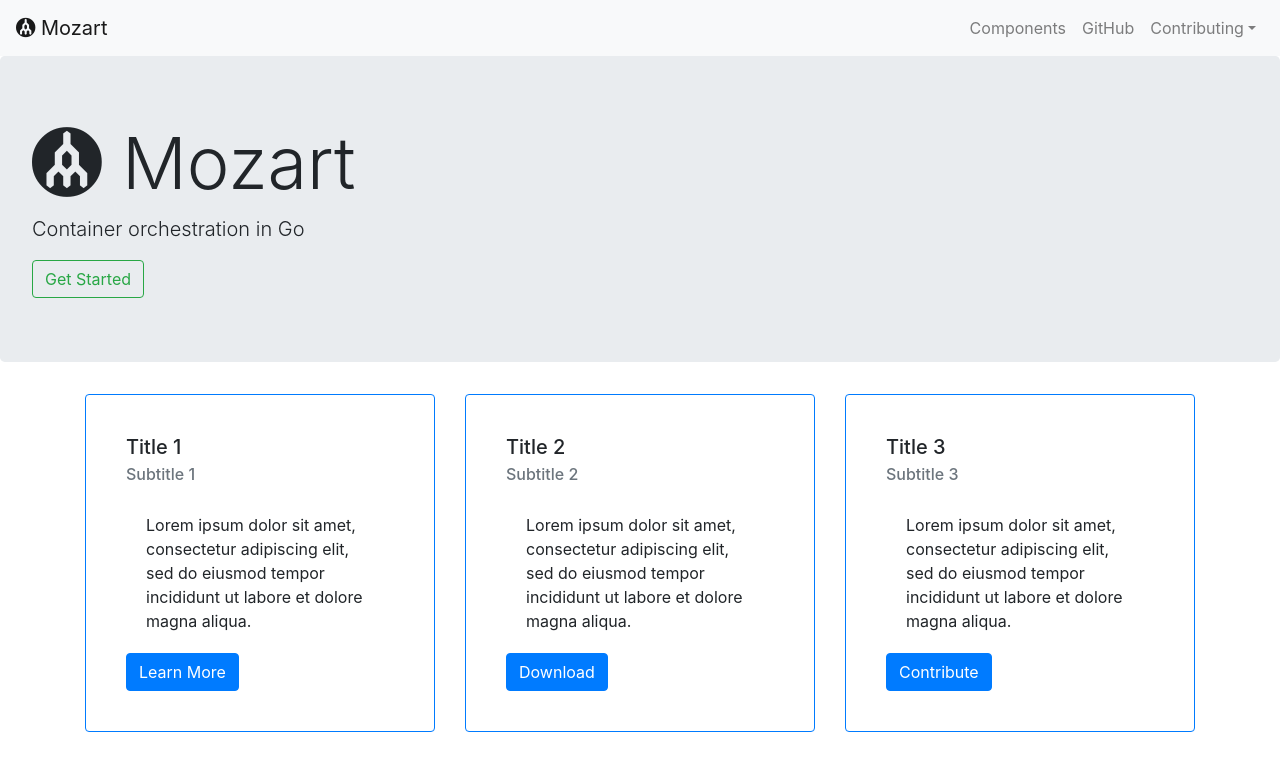
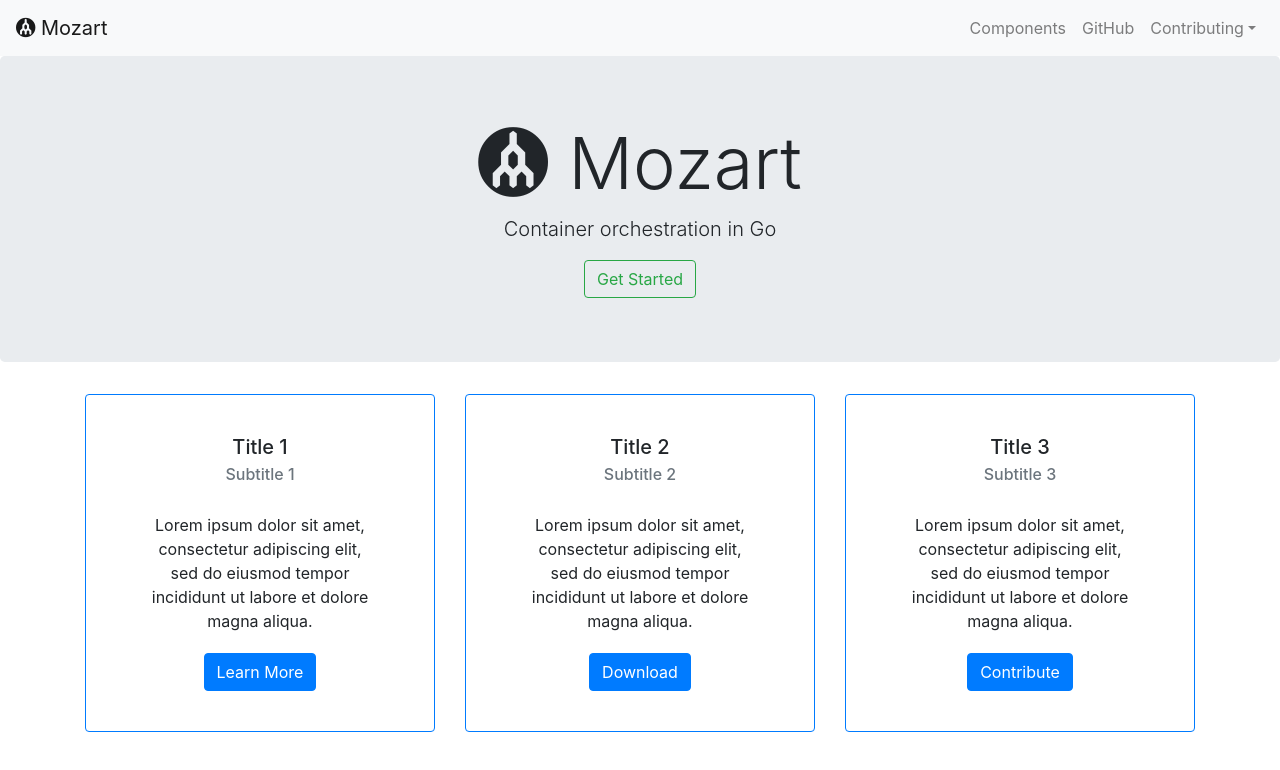
Before and after one commit to ahtee/mozart-web, a React (Create React App) app: page / in a window 1280 px wide. Shown: the top 770 px of the page. Built offline with nearby package versions, Linux system fonts and the light colour scheme; grey boxes are pictures that could not be loaded.

Commit message:
lots of refactoring done! :tada:

```diff
--- a/package.json
+++ b/package.json
@@ -7,7 +7,7 @@
     "react": "^16.8.2",
     "react-bootstrap": "^0.32.4",
     "react-dom": "^16.8.2",
-    "react-router": "^4.3.1",
+    "react-router-dom": "^4.3.1",
     "react-scripts": "1.1.4",
     "reactstrap": "^6.5.0"
   },
--- a/src/App.js
+++ b/src/App.js
@@ -1,5 +1,5 @@
 import React, { Component } from 'react';
-import { Router, Route, Switch } from 'react-router';
+import { Switch, Route } from "react-router-dom";
 import './App.css';
 import Navigation from './components/Navigation';
 import Home from './layouts/Home';
@@ -9,8 +9,11 @@
   render() {
     return (
       <div>
-        <Navigation />
-        <Home />
+      <Navigation />
+      <Switch>
+        <Route exact path="/" component={Home} />
+        <Route path="/components" />
+      </Switch>
       </div>
     );
   }
--- a/src/components/Navigation.js
+++ b/src/components/Navigation.js
@@ -1,4 +1,5 @@
 import React, { Component } from 'react';
+import { Link } from "react-router-dom";
 import {  Collapse,
           Navbar,
           NavbarToggler,
@@ -31,12 +32,12 @@
     return (
       <div className="Nav">
         <Navbar color="light" light expand="md">
-          <NavbarBrand href="/"><i className="fab fa-megaport"></i> Mozart</NavbarBrand>
+          <NavbarBrand tag={Link} to="/"><i className="fab fa-megaport"></i> Mozart</NavbarBrand>
           <NavbarToggler onClick={this.toggle} />
           <Collapse isOpen={this.state.isOpen} navbar>
             <Nav className="ml-auto" navbar>
               <NavItem>
-                <NavLink href="/components/">Components</NavLink>
+                <NavLink tag={Link} to="/components">Components</NavLink>
               </NavItem>
               <NavItem>
                 <NavLink href="https://github.com/zbblanton/mozart">GitHub</NavLink>
--- a/src/index.css
+++ b/src/index.css
@@ -20,9 +20,33 @@
   margin-top: 2em!important;
   text-align: center;
   color: white;
-  background-color: #bbb;
+  background-color: #222;
 }
 
 footer  p {
   margin-top: 0.8em!important;
 }
+
+.Home {
+  text-align: center;
+}
+
+.App-header {
+  background-color: #222;
+  height: 150px;
+  padding: 20px;
+  color: white;
+}
+
+.App-title {
+  font-size: 1.5em;
+}
+
+.App-intro {
+  font-size: large;
+}
+
+@keyframes App-logo-spin {
+  from { transform: rotate(0deg); }
+  to { transform: rotate(360deg); }
+}
--- a/src/index.js
+++ b/src/index.js
@@ -1,9 +1,14 @@
 import React from 'react';
 import ReactDOM from 'react-dom';
+import { BrowserRouter as Router } from "react-router-dom";
 import './index.css';
 import App from './App';
 import registerServiceWorker from './registerServiceWorker';
 import 'bootstrap/dist/css/bootstrap.min.css';
 
-ReactDOM.render(<App />, document.getElementById('root'));
+ReactDOM.render(
+    <Router>
+        <App />
+    </Router>
+    , document.getElementById('root'));
 registerServiceWorker();
--- a/src/layouts/Home.js
+++ b/src/layouts/Home.js
@@ -9,7 +9,7 @@
     render() {
 
     return (
-      <div>
+      <div class="Home">
         <Jumbotron>
           <h1 className="display-3"><i className="fab fa-megaport"></i> Mozart</h1>
           <p className="lead">Container orchestration in Go</p>
```
Also changed, not shown: 2 other files (tests, documents, lock files or other folders).
